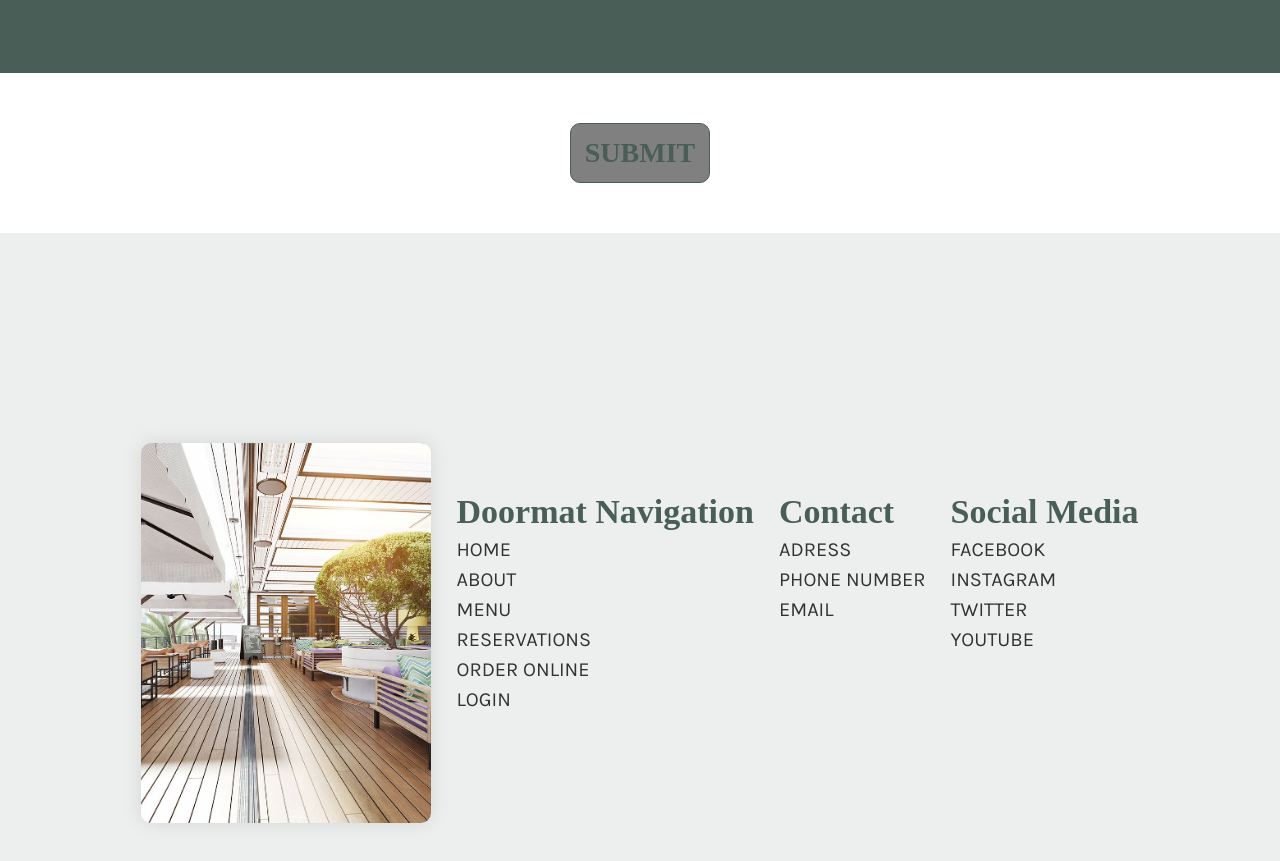
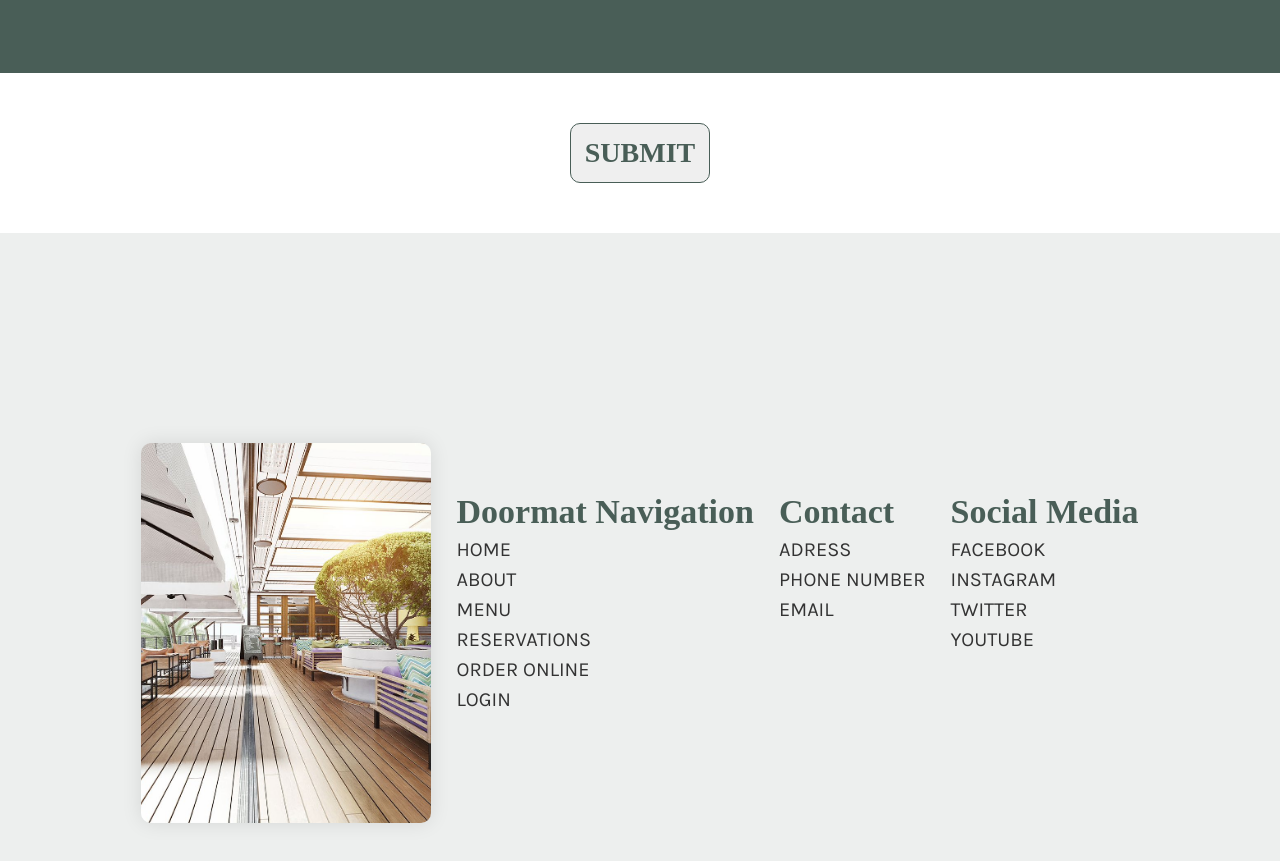
Before and after one commit to matinrn/Front-End-Developer-Capstone, a React (Create React App) app: page /Reservations in a window 1280 px wide. Shown: the part 1873-2734 px from the top of the page. Built offline with nearby package versions, Linux system fonts and the light colour scheme; a web font is replaced by a local one; what react-animations would draw is missing.

Commit message:
fixed Test

```diff
--- a/src/components/Reservations/BookingForm.jsx
+++ b/src/components/Reservations/BookingForm.jsx
@@ -6,13 +6,8 @@ import TimeSelector from './TimeSelector/TimeSelector';
 import Reserve from './Reserve/Reserve';
 
 function BookingForm(props) {
-  const [time, setTime] = useState('00:00');
-  const [guests, setGuests] = useState(1);
-  const [date, setDate] = useState('');
-  const [ocassion, setOccasion] = useState('birthday');
-
   // contains the data of the user from the reservation page which will be submitted via server to the database
-  const [reservation, setReservation] = useState({guests: guests, date: '', time: '', ocassion: ocassion});
+  const [reservation, setReservation] = useState({guests: 1, date: new Date().toISOString().split('T')[0], time: props.availableTimeSlots.morning[0], ocassion: 'birthday'});
 
   // handler function in the Parent component
   // time is passed to it from child component
@@ -20,21 +15,17 @@ function BookingForm(props) {
     passing chooseTime handler function as props to TimeSelector component and then to TimeCapsule component from there on each click on radio button a specific time value is passed to it.
   */
   const chooseTime = (time) => {
-    setTime(time);
-
     setReservation({...reservation, time: time});
   }
 
   // handler function in the Parent component
   const chooseGuest = (guests) => {
-    setGuests(guests);
     setReservation({...reservation, guests: guests});
   }
 
   // handler function in the Parent component to get date selected from child ccomponent
 
   const chooseDate = (date) => {
-    setDate(date);
     setReservation({...reservation, date: date});
 
     props.dispatchTimeslotsOnDateChange(date);
@@ -42,8 +33,6 @@ function BookingForm(props) {
   }
 
   const chooseOcassion = (ocassion) => {
-    setOccasion(ocassion);
-
     // reservationData['ocassion'] = ocassion;
     setReservation({...reservation, ocassion: ocassion});
   }
@@ -63,6 +52,7 @@ function BookingForm(props) {
   const validateReservation = () => {
     if (reservation.time !== '' &&
         reservation.date !== '' &&
+        new Date().getTime() - (24 * 60 * 60 * 1000) < new Date(reservation.date).getTime() &&
         reservation.guests !== '' &&
         reservation.ocassion !== '') {
       return true;
@@ -77,7 +67,7 @@ function BookingForm(props) {
       <form onSubmit={onSubmitHandler}>
         <GuestSelector chooseGuest={ chooseGuest } />
 
-        <DateSelecotr chooseDate={chooseDate} chooseOcassion={chooseOcassion} ocassion={ocassion}/>
+        <DateSelecotr chooseDate={chooseDate} chooseOcassion={chooseOcassion} ocassion={reservation.ocassion}/>
 
         <TimeSelector chooseTime={ chooseTime } availableTimeSlots={props.availableTimeSlots} />
 
--- a/src/components/Reservations/DateSelector/DateSelector.jsx
+++ b/src/components/Reservations/DateSelector/DateSelector.jsx
@@ -104,7 +104,7 @@ const DateSelector = (props) => {
                {
                 ocassions.map((ocassion) => {
                 return (
-                    <option value={ocassion.value}>
+                    <option key={ocassion.value} value={ocassion.value}>
                         {ocassion.label}
                     </option>
                 );
--- a/src/components/Reservations/TimeSelector/TimeSelector.jsx
+++ b/src/components/Reservations/TimeSelector/TimeSelector.jsx
@@ -16,7 +16,7 @@ const TimeCapsule = (props) => {
                 {
                     props.slots.map((item) => {
                         return (
-                        <span className='radio-lablel-box'>
+                        <span key={item} className='radio-lablel-box'>
                             <label htmlFor={item} className='radio-btn-label'>
                                 <input type="radio" name="timeslots-m" id={item} value={item} onClick={handleRadioChage} />
                                 {item}
```
Also changed, not shown: 1 other file (tests, documents, lock files or other folders).
